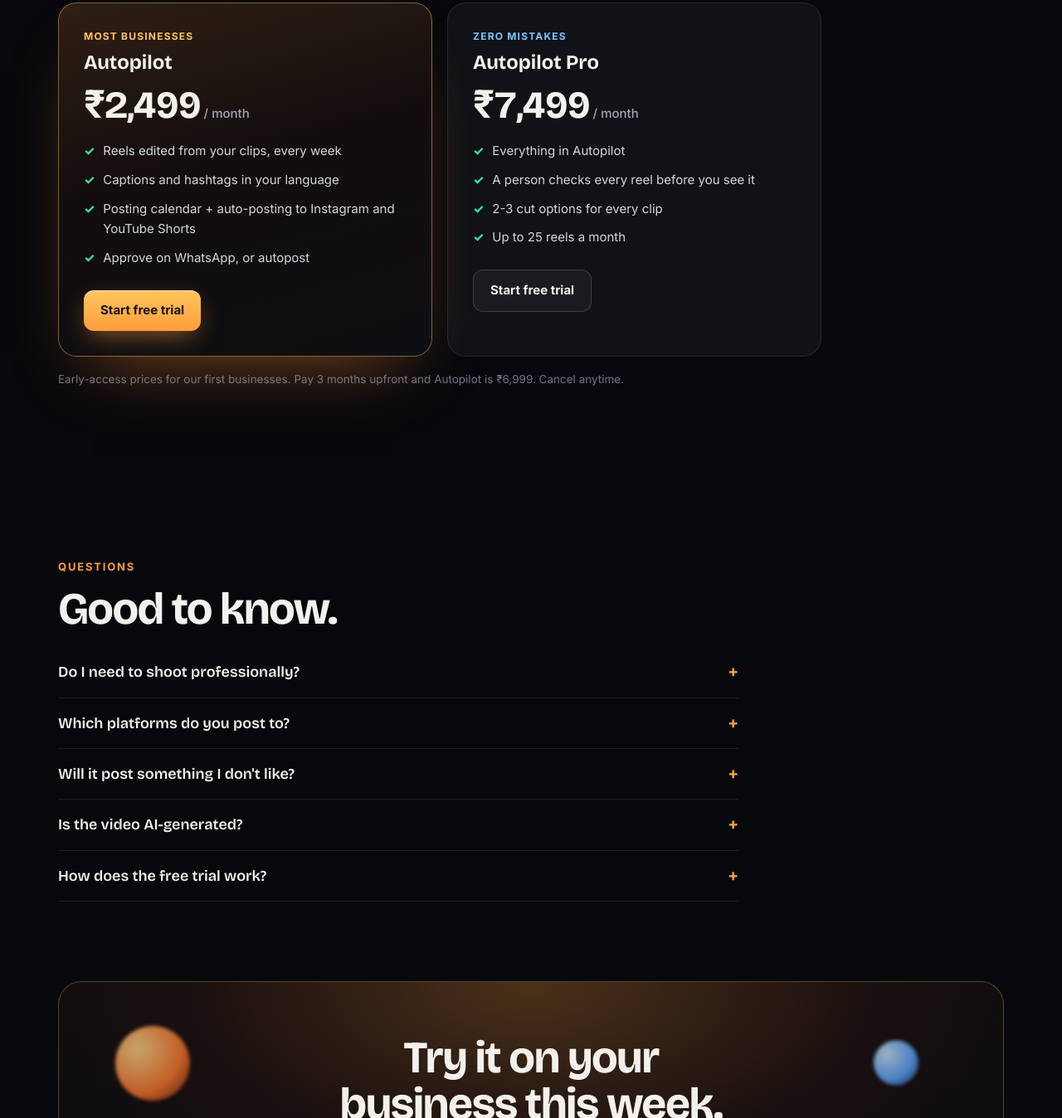
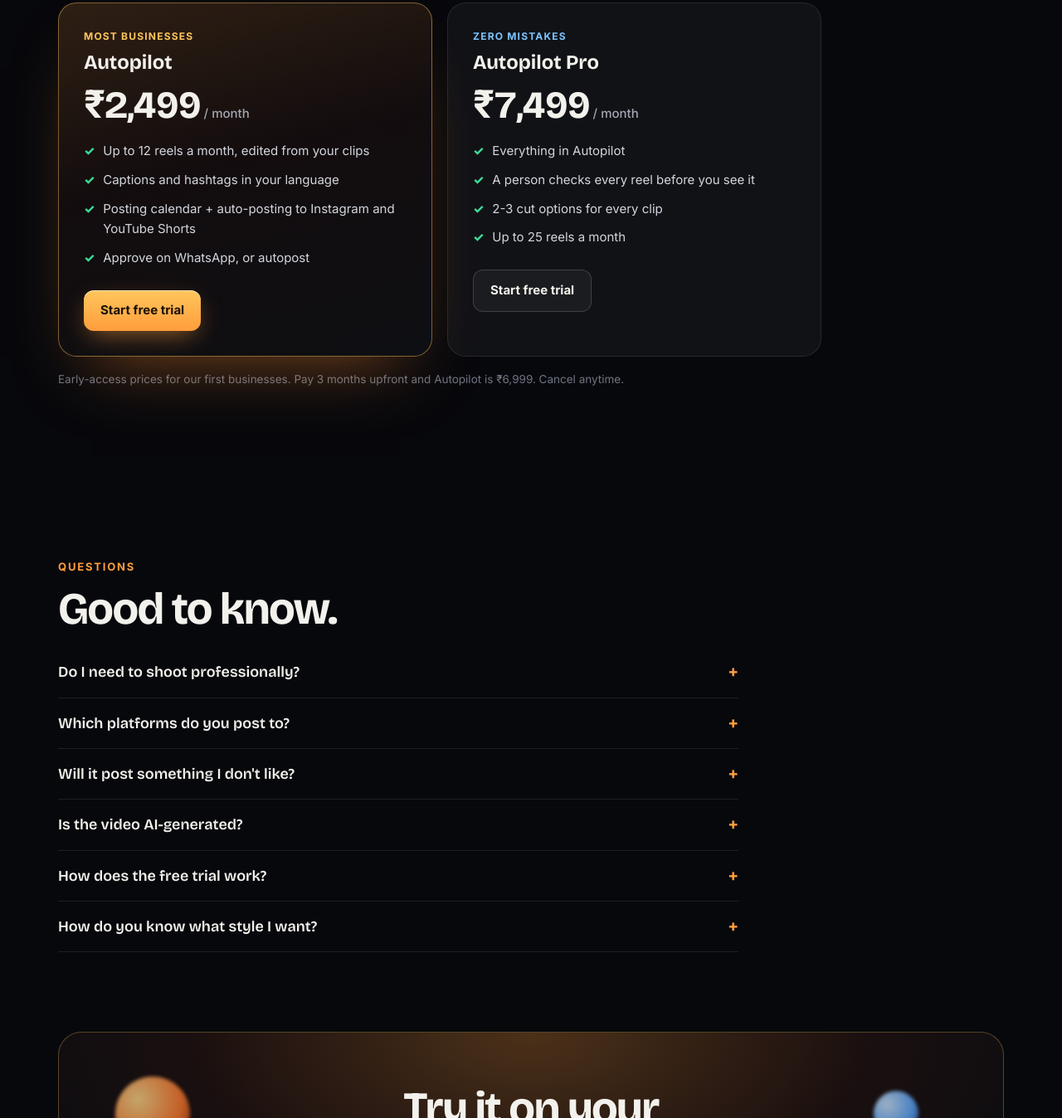
Before and after one commit to Abhi7230/arga, a plain HTML site: page index.html in a window 1280 px wide. Shown: the part 4335-5683 px from the top of the page at 83% size. Drawn offline with nearby package versions, Linux system fonts and the light colour scheme.

Commit message:
Autopilot: up to 12 reels a month; FAQ on how we learn your style
Co-Authored-By: Claude Opus 5.5 <noreply@anthropic.com>

```diff
--- a/index.html
+++ b/index.html
@@ -213,7 +213,7 @@
           <h3>Autopilot</h3>
           <div class="price">₹2,499<small> / month</small></div>
           <ul>
-            <li>Reels edited from your clips, every week</li>
+            <li>Up to 12 reels a month, edited from your clips</li>
             <li>Captions and hashtags in your language</li>
             <li>Posting calendar + auto-posting to Instagram and YouTube Shorts</li>
             <li>Approve on WhatsApp, or autopost</li>
@@ -246,6 +246,7 @@
         <details><summary>Will it post something I don't like?</summary><p>Not unless you turn on autopost. By default every reel comes to you on WhatsApp first and goes out only after your tap.</p></details>
         <details><summary>Is the video AI-generated?</summary><p>No. Arga edits your own footage. AI helps choose the moments, cut, caption and schedule; your business stays real.</p></details>
         <details><summary>How does the free trial work?</summary><p>Send your clips on WhatsApp and within 24 hours you get 3 finished reels with captions. One trial per business (one Instagram account and one WhatsApp number). Trial reels end with a small "Made with Arga" card; paid plans don't. Like them? Continue on a monthly plan. If not, you keep the reels.</p></details>
+        <details><summary>How do you know what style I want?</summary><p>Your 3 free reels come in 3 different styles. If you have a reel you like, send its link too, and one of the three follows its editing style. Pick your favourite and every reel after that follows it. Anything you tell us ("slower music", "add my logo") is remembered for every next reel.</p></details>
       </div>
     </div>
   </section>
```
